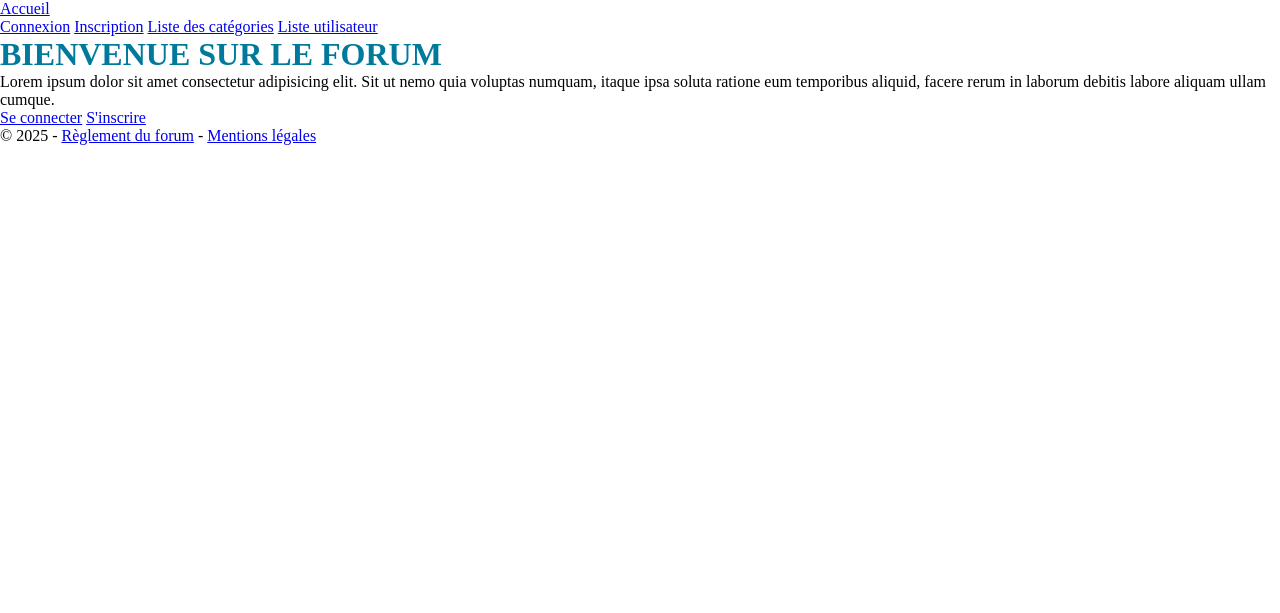
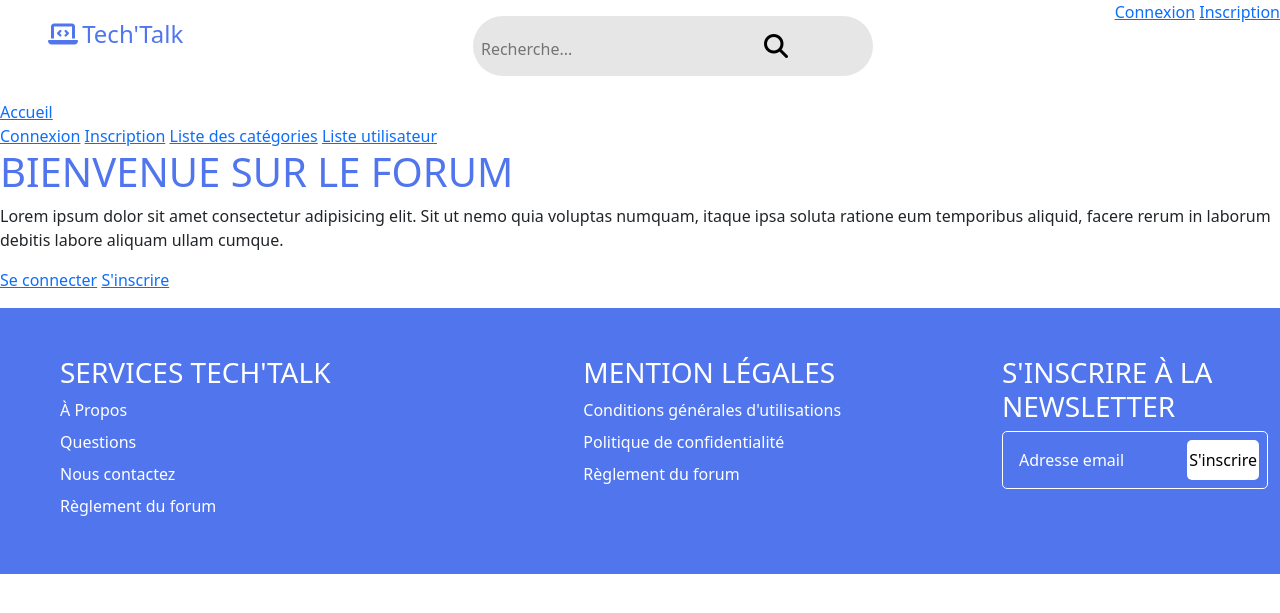
Before and after one commit to Amine-Bouguettaya/Forum, a PHP site: page / in a window 1280 px wide. Shown: the top 613 px of the page. Run offline with PHP 8.4, Linux system fonts and the light colour scheme; some libraries are stand-ins or nearby versions.

Commit message:
begining of css with bootstrap

```diff
--- a/controller/ForumController.php
+++ b/controller/ForumController.php
@@ -209,3 +209,7 @@ class ForumController extends AbstractController implements ControllerInterface{
         ];
     }
 }
+
+inscription
+login
+post par topic
--- a/public/css/style.css
+++ b/public/css/style.css
@@ -4,6 +4,107 @@
     box-sizing: border-box;
 }
 
+:root {
+    --primary: #5075ED;
+    --secondary: #5099ED;
+    --text-light: #ffffff;
+    --text-dark: #333333;
+    --text-grey: #E6E6E6;
+}
+
 h1 {
-    color: rgb(0, 122, 156);
+    color:  var(--primary);
 }
+
+header {
+    display: flex;
+    flex-direction: row;
+    justify-content: space-between;
+}
+
+.logoName{
+    padding: 1em 3em;
+}
+.logoName > a {
+    font-size: 24px;
+    text-decoration: none;
+    color:  var(--primary);
+}
+.logoName > i {
+    color:  var(--primary);
+    font-size: 24px;
+}
+
+.searchContainer {
+    width: 400px;
+    padding: 0.5rem;
+    margin: 1em 0;
+    background-color: var(--text-grey);
+    border-radius: 50px;
+    justify-content: space-between;
+}
+
+.searchContainer > input[type="text"] {
+    width: 70%;
+    border: none;
+    background-color: transparent;
+}
+.searchContainer > input[type="text"]::placeholder {
+    color: #747474;
+}
+
+
+.icon-submit {
+    background-color: transparent;
+    border: none;
+    color: black;
+    cursor: pointer;
+    font-size: 24px;
+    padding: 10px;
+    border-radius: 50%;
+    background-color: none;
+    display: inline-flex;
+}
+.icon-submit:hover {
+    background-color: #AFAFAF;
+}
+.container {
+    background-color:  var(--primary);
+}
+
+#submitContent {
+    height: 20%;
+    display: flex;
+    flex-direction: row;
+    background-color: none;
+    width: 400px;
+    padding: 0.5rem;
+    border: 1px solid white;
+    border-radius: 5px;
+    font-size: 1rem;
+}
+#newsletter {
+    background-color: transparent;
+    width: 70%;
+    padding: 0.5rem;
+    border: none;
+    border-radius: 5px;
+    font-size: 1rem;
+}
+#newsletter:focus {
+    color: white;
+    outline: none;
+}
+#newsletter::placeholder{
+    color: white;
+}
+#submitButton {
+    background-color: white;
+    color: black;
+    border: none;
+    font-size: medium;
+    border-radius: 5px;
+    cursor: pointer;
+    width: 30%;
+    text-decoration: none;
+}
--- a/view/layout.php
+++ b/view/layout.php
@@ -5,18 +5,45 @@
         <meta name="viewport" content="width=device-width, initial-scale=1.0">
         <meta name="description" content="<?= $meta_description ?>">
         <meta http-equiv="X-UA-Compatible" content="ie=edge">
-        <script src="https://cdn.tiny.cloud/1/zg3mwraazn1b2ezih16je1tc6z7gwp5yd4pod06ae5uai8pa/tinymce/5/tinymce.min.js" referrerpolicy="origin"></script>
-        <link rel="stylesheet" href="https://cdnjs.cloudflare.com/ajax/libs/font-awesome/5.13.0/css/all.min.css" integrity="sha256-h20CPZ0QyXlBuAw7A+KluUYx/3pK+c7lYEpqLTlxjYQ=" crossorigin="anonymous" />
+
+
+        <link rel="stylesheet" href="https://cdnjs.cloudflare.com/ajax/libs/font-awesome/6.7.2/css/all.min.css" integrity="sha512-Evv84Mr4kqVGRNSgIGL/F/aIDqQb7xQ2vcrdIwxfjThSH8CSR7PBEakCr51Ck+w+/U6swU2Im1vVX0SVk9ABhg==" crossorigin="anonymous" referrerpolicy="no-referrer" />
+        <link rel="stylesheet" href="https://cdn.jsdelivr.net/npm/bootstrap@5.3.3/dist/css/bootstrap.min.css" integrity="sha384-QWTKZyjpPEjISv5WaRU9OFeRpok6YctnYmDr5pNlyT2bRjXh0JMhjY6hW+ALEwIH" crossorigin="anonymous">
         <link rel="stylesheet" href="<?= PUBLIC_DIR ?>/css/style.css">
-        <title>FORUM</title>
+        <title>Tech'Talk</title>
     </head>
     <body>
+        <header>
+            <div class="logoName">
+                <i class="fa-solid fa-laptop-code"></i>
+                <a href="#">Tech'Talk</a>
+            </div>
+            <div>
+                <form action="#">
+                    <div class="searchContainer">
+                        <input type="text" name="recherche" placeholder="Recherche...">
+                            <Button type="submit" class="icon-submit"><i class="fa-solid fa-magnifying-glass"></i></Button>
+                    </div>
+                </form>
+                </div>
+            <nav class="ButtonContainer">
+            <?php
+                // si l'utilisateur est connecté
+                if(App\Session::getUser()) {?>
+                    <a href="index.php?ctrl=security&action=profile">Mon Compte</a>
+                    <a href="index.php?ctrl=security&action=logout">Déconnexion</a>
+                    <?php } else { ?>
+                            <a href="index.php?ctrl=security&action=login">Connexion</a>
+                            <a href="index.php?ctrl=security&action=register">Inscription</a>
+                    <?php } ?>
+            </nav>
+        </header>
         <div id="wrapper">
             <div id="mainpage">
                 <!-- c'est ici que les messages (erreur ou succès) s'affichent-->
                 <h3 class="message" style="color: red"><?= App\Session::getFlash("error") ?></h3>
                 <h3 class="message" style="color: green"><?= App\Session::getFlash("success") ?></h3>
-                <header>
+                <div>
                     <nav>
                         <div id="nav-left">
                             <a href="index.php?ctrl=home&action=home">Accueil</a>
@@ -46,16 +73,45 @@
                         ?>
                         </div>
                     </nav>
-                </header>
+                        </div>
 
                 <main id="forum">
                     <?= $page ?>
                 </main>
             </div>
-            <footer>
-                <p>&copy; <?= date_create("now")->format("Y") ?> - <a href="#">Règlement du forum</a> - <a href="#">Mentions légales</a></p>
+            </div>
+            <div class="container" style="max-width: 100%;">
+            <footer class="py-5">
+                <div class="d-flex">
+                    <div class="col-5 ms-5 text-white">
+                        <h3>SERVICES TECH'TALK</h3>
+                        <ul class="nav flex-column">
+                            <li class="nav-item mb-2"><a class="nav-link p-0 text-white" href="#">À Propos</a></li>
+                            <li class="nav-item mb-2"><a class="nav-link p-0 text-white" href="#">Questions</a></li>
+                            <li class="nav-item mb-2"><a class="nav-link p-0 text-white" href="#">Nous contactez</a></li>
+                            <li class="nav-item mb-2"><a class="nav-link p-0 text-white" href="#">Règlement du forum</a></li>
+                        </ul>
+                    </div>
+                    <div class="col-4 text-white">
+                        <h3>MENTION LÉGALES</h3>
+                        <ul class="nav flex-column">
+                            <li class="nav-item mb-2"><a class="nav-link p-0 text-white" href="#">Conditions générales d'utilisations</a></li>
+                            <li class="nav-item mb-2"><a class="nav-link p-0 text-white" href="#">Politique de confidentialité</a></li>
+                            <li class="nav-item mb-2"><a class="nav-link p-0 text-white" href="#">Règlement du forum</a></li>
+                        </ul>
+                    </div>
+                    <div class="col text-white">
+                        <form action="newsletter" method="post">
+                            <h3 class="mb-2">S'INSCRIRE À LA NEWSLETTER</h3>
+                            <div id="submitContent" class="d-flex flex-column flex-sm-row w-100 gap-2">
+                                <input type="text" id="newsletter" placeholder="Adresse email">
+                                <input type="submit" id="submitButton" value="S'inscrire">
+                            </div>
+                        </form>
+                    </div>
+                </div>
             </footer>
-        </div>
+            </div>
         <script
             src="https://code.jquery.com/jquery-3.4.1.min.js"
             integrity="sha256-CSXorXvZcTkaix6Yvo6HppcZGetbYMGWSFlBw8HfCJo="
@@ -90,5 +146,7 @@
             })
         </script>
         <script src="<?= PUBLIC_DIR ?>/js/script.js"></script>
+        <script src="https://cdn.jsdelivr.net/npm/bootstrap@5.3.3/dist/js/bootstrap.bundle.min.js" integrity="sha384-YvpcrYf0tY3lHB60NNkmXc5s9fDVZLESaAA55NDzOxhy9GkcIdslK1eN7N6jIeHz" crossorigin="anonymous"></script>
+        <script src="https://cdn.tiny.cloud/1/zg3mwraazn1b2ezih16je1tc6z7gwp5yd4pod06ae5uai8pa/tinymce/5/tinymce.min.js" referrerpolicy="origin"></script>
     </body>
 </html>
```
